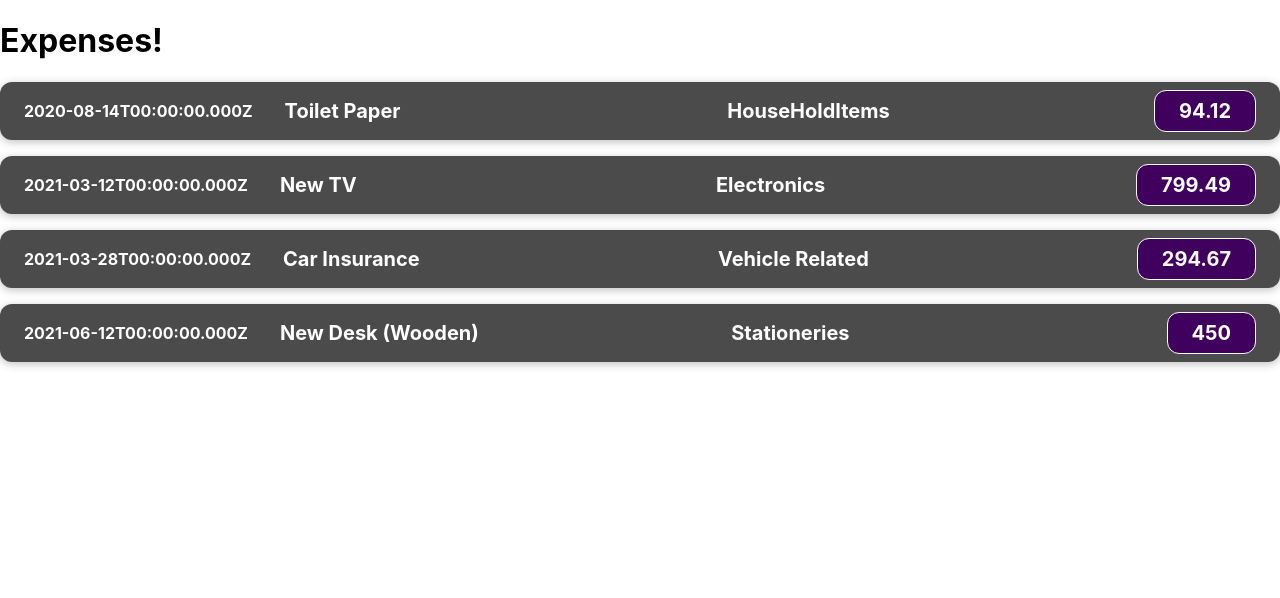
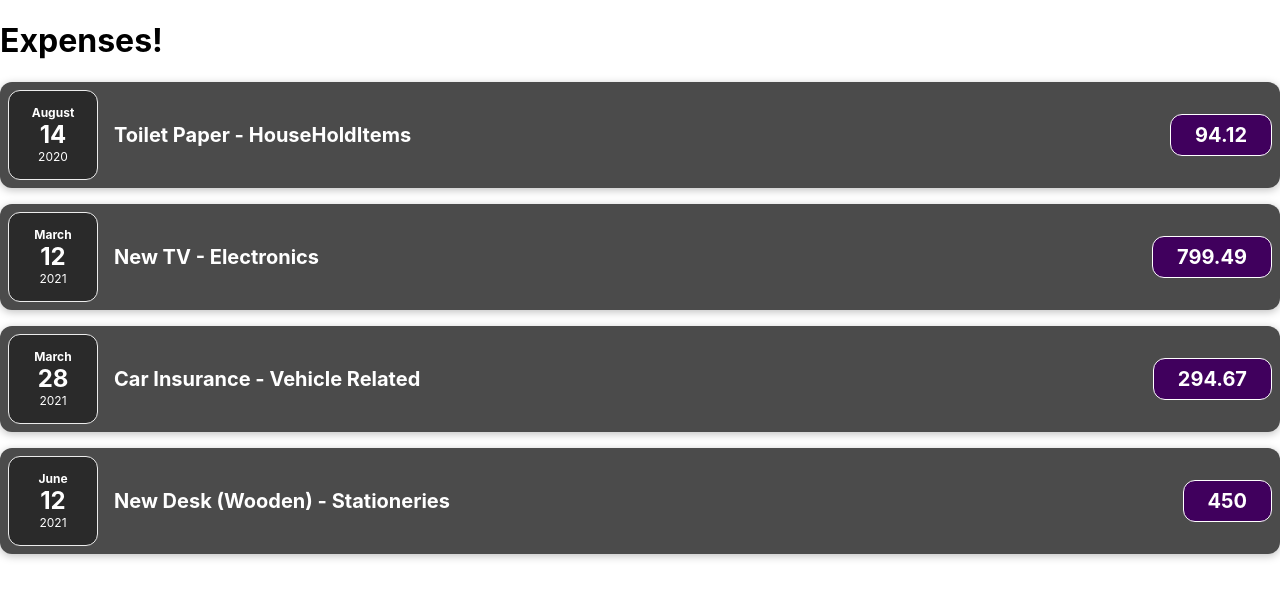
Before and after one commit to Karanjsk2k01/REACT-EXPENSE-TRACKER, a React (Create React App) app: page / in a window 1280 px wide. Shown: the top 598 px of the page. Built offline with nearby package versions, Linux system fonts and the light colour scheme.

Commit message:
restructured and reduced the code through different components

```diff
--- /dev/null
+++ b/src/components/ExpenseDate.css
@@ -0,0 +1,26 @@
+.expense-date {
+  display: flex;
+  flex-direction: column;
+  width: 5.5rem;
+  height: 5.5rem;
+  border: 1px solid #ececec;
+  background-color: #2a2a2a;
+  color: white;
+  border-radius: 12px;
+  align-items: center;
+  justify-content: center;
+}
+
+.expense-date__month {
+  font-size: 0.75rem;
+  font-weight: bold;
+}
+
+.expense-date__year {
+  font-size: 0.75rem;
+}
+
+.expense-date__day {
+  font-size: 1.5rem;
+  font-weight: bold;
+}
--- /dev/null
+++ b/src/components/ExpenseDate.js
@@ -0,0 +1,16 @@
+import './ExpenseDate.css';
+
+function ExpenseDate(props) {
+  const month = props.date.toLocaleString('en-US', { month: 'long' });
+  const day = props.date.toLocaleString('en-US', { day: '2-digit' });
+  const year = props.date.getFullYear();
+  return (
+    <div className="expense-date">
+      <div className="expense-date__month">{month}</div>
+      <div className="expense-date__day">{day}</div>
+      <div className="expense-date__year">{year}</div>
+    </div>
+  )
+}
+
+export default ExpenseDate;
--- /dev/null
+++ b/src/components/ExpenseDetails.js
@@ -0,0 +1,12 @@
+import './ExpenseDetails.css';
+
+function ExpenseDetails(props) {
+  return (
+    <div className="expense-item__description">
+      <h2>{props.title} - {props.locationOfExpenditure}</h2>
+      <div className="expense-item__price">{props.amount}</div>
+    </div>
+  )
+}
+
+export default ExpenseDetails;
--- a/src/components/ExpenseItem.js
+++ b/src/components/ExpenseItem.js
@@ -1,23 +1,16 @@
+import ExpenseDate from './ExpenseDate';
+import ExpenseDetails from './ExpenseDetails';
 import './ExpenseItem.css';
 
 function Expense(props) {
-  // const date = new Date(2023, 2, 28);
-  // const expenses = "Car Insurance";
-  // const expense_price = "$294.95";
-  // const LocationOfExpenses = "AutoMobiles";
-
   return (
     <div className="expense-item">
-      <div>
-        <h2>{props.date.toISOString()}</h2>
-      </div>
-      <div className="expense-item__description">
-        <h2>{props.title}</h2>
-        <h2>{props.locationOfExpenditure}</h2>
-        <div className="expense-item__price">{props.amount}</div>
-        <div></div>
-      </div>
-
+      <ExpenseDate date={props.date} />
+      <ExpenseDetails
+        amount={props.amount}
+        locationOfExpenditure={props.locationOfExpenditure}
+        title={props.title}
+      />
     </div>
   )
 }
```
Also changed, not shown: src/components/ExpenseDetails.css (added).
